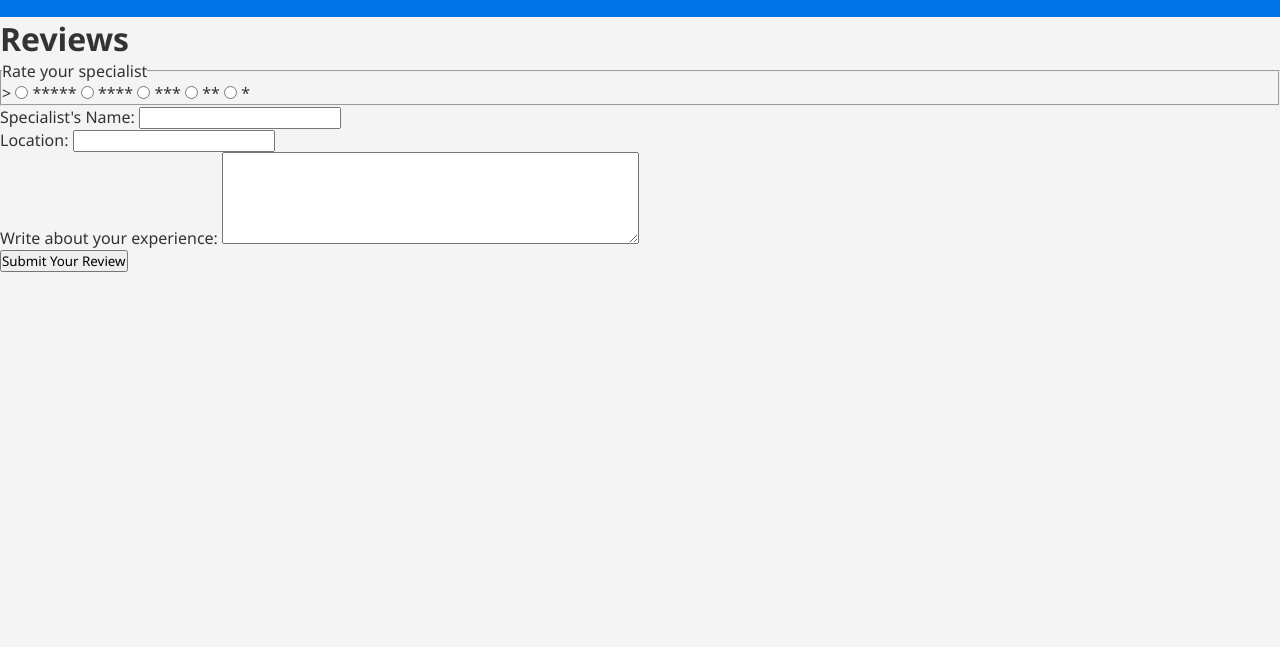
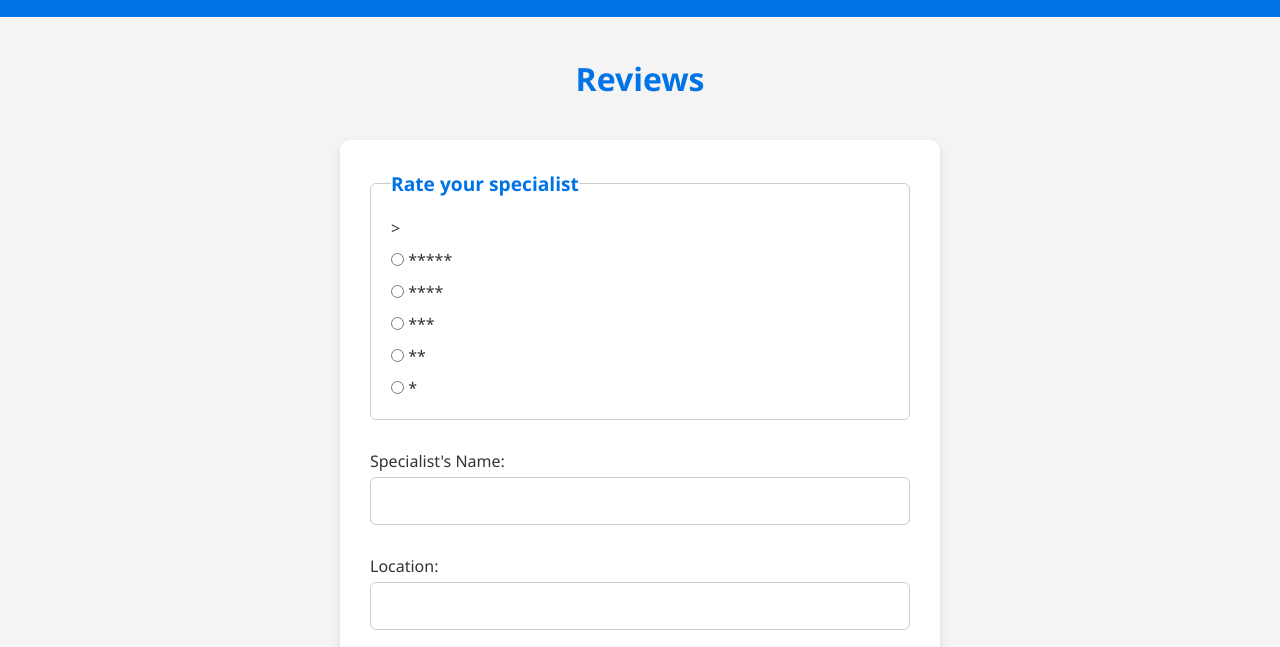
Before and after one commit to ITDEV-177-Group-1/FindMyDoc, a website: page html/reviews.html in a window 1280 px wide. Shown: the part 78-725 px from the top of the page. Drawn offline with Linux system fonts and the light colour scheme; sample sign-in values are in the browser's storage.

Commit message:
CSS for review page

```diff
--- a/Styles/Styles.css
+++ b/Styles/Styles.css
@@ -286,3 +286,71 @@ form + p a:hover {
 .hidden {
     display: none;
 }
+
+/* Reviews Page Styling */
+form[action=""] {
+    max-width: 600px;
+    margin: 40px auto;
+    background-color: #ffffff;
+    padding: 30px;
+    border-radius: 10px;
+    box-shadow: 0 4px 10px rgba(0, 0, 0, 0.1);
+    display: flex;
+    flex-direction: column;
+    gap: 20px;
+}
+
+form[action=""] fieldset {
+    border: 1px solid #ccc;
+    padding: 20px;
+    border-radius: 6px;
+}
+
+form[action=""] legend {
+    font-weight: bold;
+    font-size: 1.2rem;
+    color: #0073e6;
+}
+
+form[action=""] label {
+    display: block;
+    margin-top: 10px;
+    font-size: 1rem;
+}
+
+form[action=""] input[type="text"],
+form[action=""] textarea {
+    width: 100%;
+    padding: 12px;
+    font-size: 1rem;
+    border: 1px solid #ccc;
+    border-radius: 6px;
+    margin-top: 5px;
+}
+
+form[action=""] textarea {
+    resize: vertical;
+}
+
+form[action=""] button[type="submit"] {
+    background-color: #0073e6;
+    color: white;
+    padding: 12px;
+    border: none;
+    border-radius: 6px;
+    font-size: 1rem;
+    cursor: pointer;
+    transition: background-color 0.3s ease;
+}
+
+form[action=""] button[type="submit"]:hover {
+    background-color: #005bb5;
+}
+
+/* Page title */
+body > h1 {
+    text-align: center;
+    margin-top: 40px;
+    font-size: 2rem;
+    color: #0073e6;
+}
```
